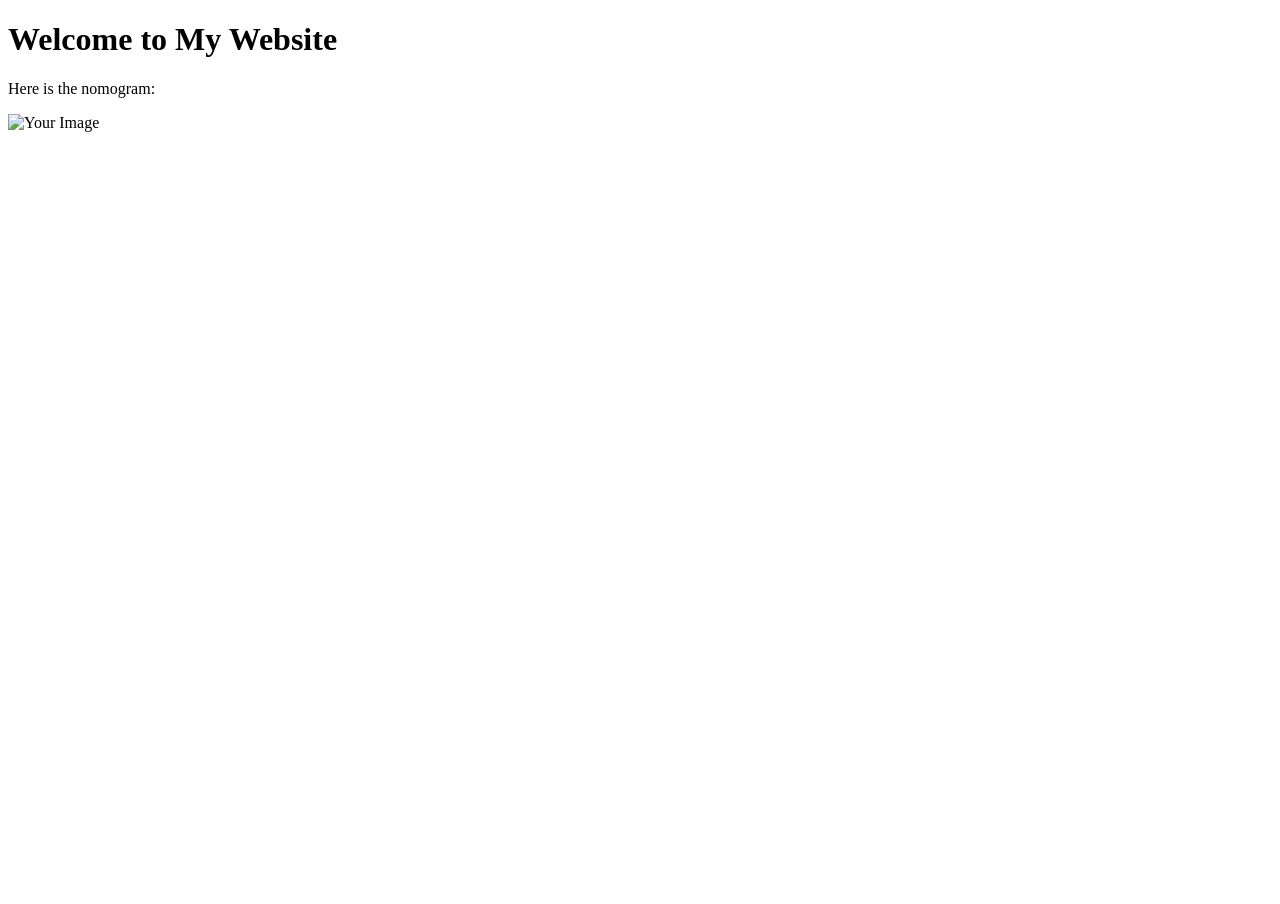
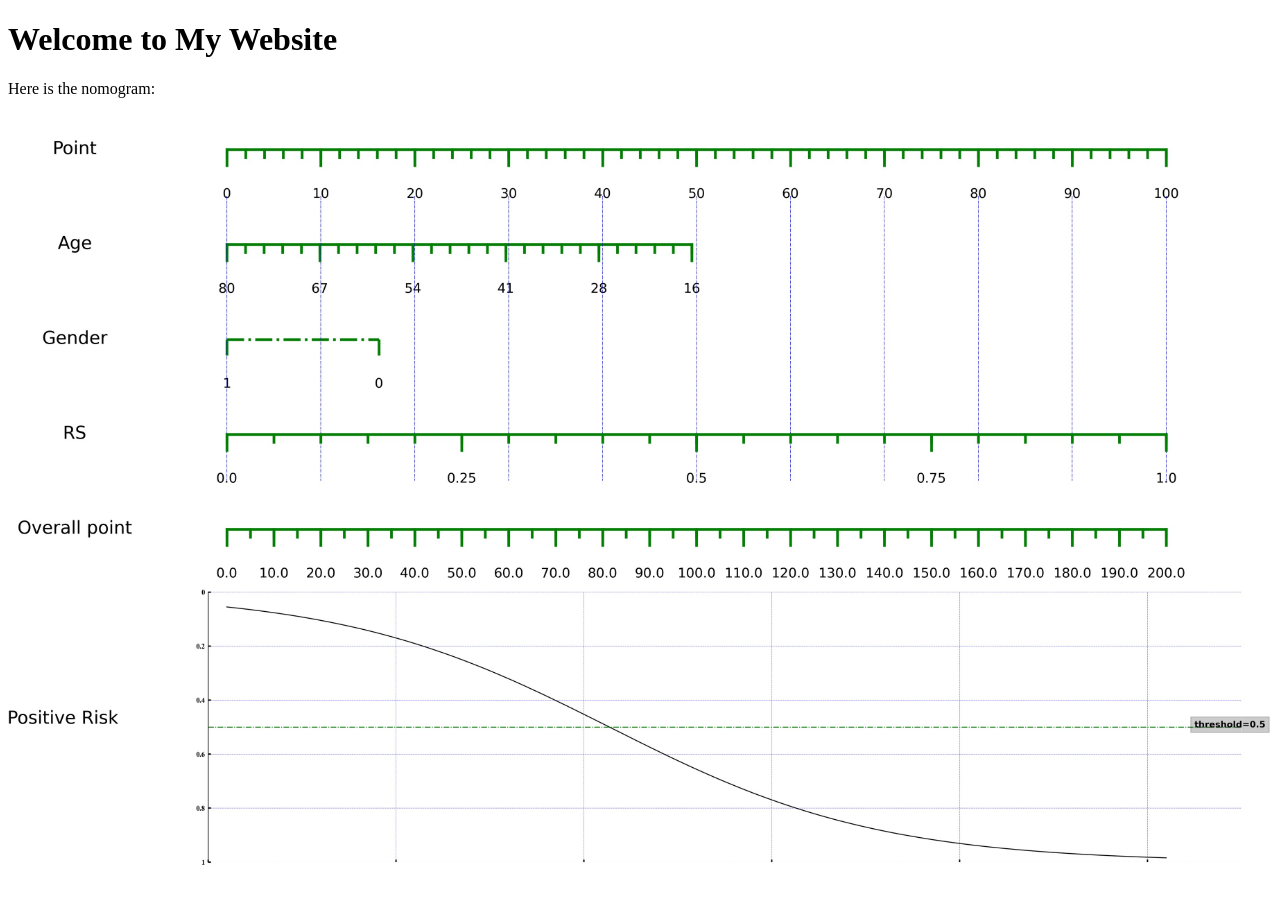
Before and after one commit to shige12/shige12.github.io, a plain HTML site: page index.html in a window 1280 px wide. Before the commit the page ends 800 px from the top, so only its background shows below. Drawn offline with Linux system fonts and the light colour scheme.

Commit message:
Update index.html

```diff
--- a/index.html
+++ b/index.html
@@ -8,6 +8,6 @@
 <body>
     <h1>Welcome to My Website</h1>
     <p>Here is the nomogram:</p>
-    <img src="images/Figure5.jpg" alt="Your Image" style="max-width: 100%; height: auto;">
+    <img src="image/Figure5.jpg" alt="Your Image" style="max-width: 100%; height: auto;">
 </body>
 </html>
```
